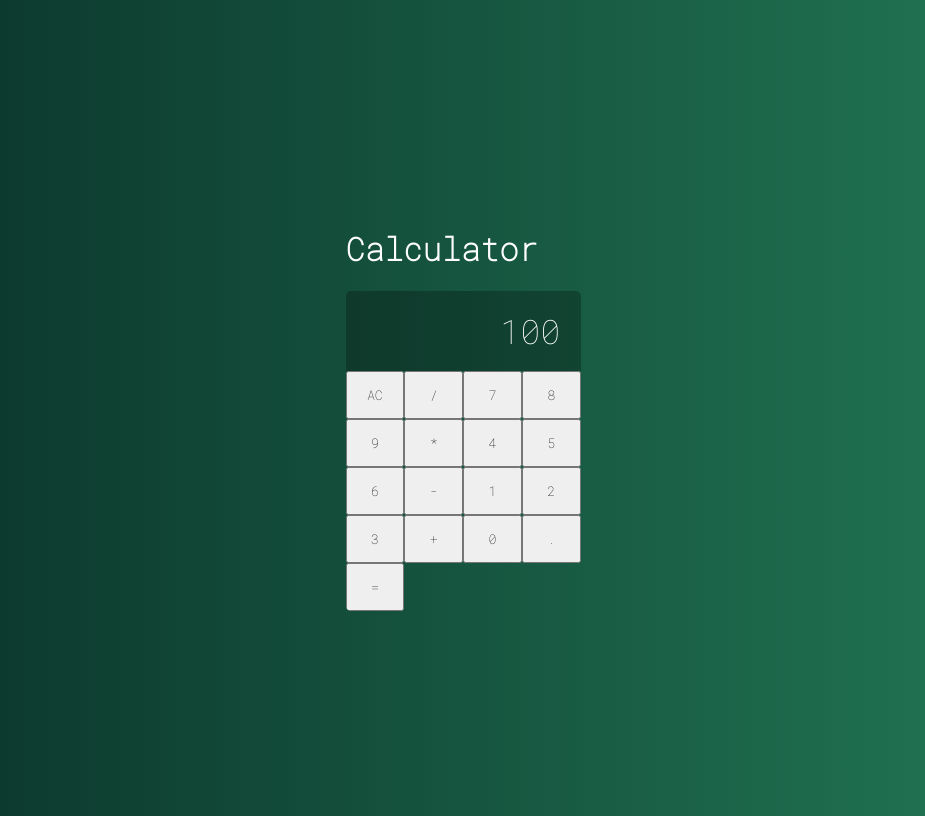
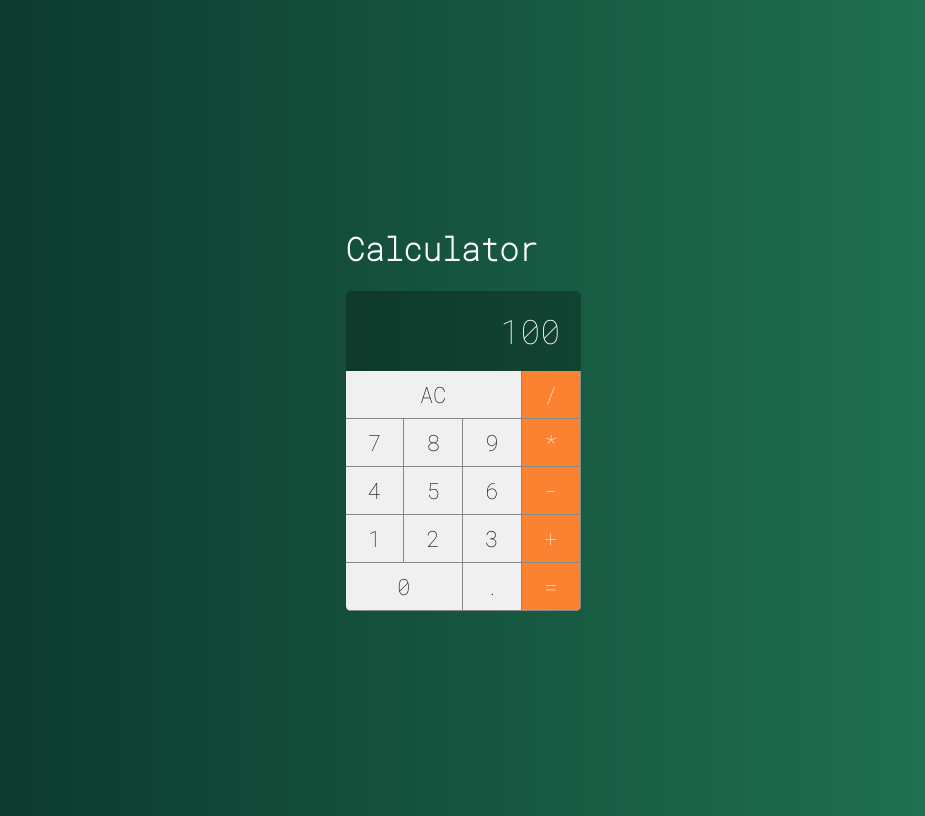
Before and after one commit to rodrigoCodDev/calculator, a React (Create React App) app: page / in a window 1280 px wide. Shown: the whole page, without its empty margins (177-1102 px from the left). Built offline with nearby package versions, Linux system fonts and the light colour scheme.

Commit message:
Customizing buttons

```diff
--- a/src/components/Button.css
+++ b/src/components/Button.css
@@ -1,5 +1,5 @@
 :root {
-    --bg-button: #f0f0;
+    --bg-button: #f0f0f0;
     --border-button: solid 1px #888;
 }
 
@@ -11,3 +11,24 @@
     border-bottom: var(--border-button);
     outline: none;
 }
+
+.button:active {
+    background-color: #ccc;
+}
+
+.button.double {
+    grid-column: span 2;
+}
+
+.button.triple {
+    grid-column: span 3;
+}
+
+.button.operation {
+    background-color: #fa8231;
+    color: #fff;
+}
+
+.button.operation:active {
+    background-color: #fa8231;
+}
--- a/src/components/Button.jsx
+++ b/src/components/Button.jsx
@@ -3,9 +3,19 @@
 
 class Button extends Component {
     state = {  }
+
     render() {
+        let classes = 'button '
+        classes += this.props.operation ? 'operation ' : ''
+        classes += this.props.double ? 'double ' : ''
+        classes += this.props.triple ? 'triple' : ''
+
         return (
-            <button>{this.props.label}</button>
+            <button
+                onClick={e => this.props.click && this.props.click (this.props.label)}
+                className={classes}>
+                {this.props.label}
+            </button>
         );
     }
 }
--- a/src/main/Calculator.jsx
+++ b/src/main/Calculator.jsx
@@ -4,27 +4,46 @@
 import Display from '../components/Display'
 
 export default class Calculator extends Component {
+  constructor(props) {
+    super()
+    this.clearMemory = this.clearMemory.bind(this)
+    this.setOperation = this.setOperation.bind(this)
+    this.addDigit = this.addDigit.bind(this)
+  }
+
+  clearMemory() {
+    console.log('clear')
+  }
+
+  setOperation(operation) {
+    console.log(operation)
+  }
+
+  addDigit(n) {
+    console.log(n)
+  }
+
   render() {
     return (
       <div className='calculator'>
-        <Display value="100" />
-        <Button label="AC"/>
-        <Button label="/"/>
-        <Button label="7"/>
-        <Button label="8"/>
-        <Button label="9"/>
-        <Button label="*"/>
-        <Button label="4"/>
-        <Button label="5"/>
-        <Button label="6"/>
-        <Button label="-"/>
-        <Button label="1"/>
-        <Button label="2"/>
-        <Button label="3"/>
-        <Button label="+"/>
-        <Button label="0"/>
-        <Button label="."/>
-        <Button label="="/>
+        <Display value="100"/>
+        <Button label="AC" click={this.clearMemory} triple/>
+        <Button label="/" click={this.setOperation} operation/>
+        <Button label="7" click={this.addDigit}/>
+        <Button label="8" click={this.addDigit}/>
+        <Button label="9" click={this.addDigit}/>
+        <Button label="*" click={this.setOperation} operation/>
+        <Button label="4" click={this.addDigit}/>
+        <Button label="5" click={this.addDigit}/>
+        <Button label="6" click={this.addDigit}/>
+        <Button label="-" click={this.setOperation} operation/>
+        <Button label="1" click={this.addDigit}/>
+        <Button label="2" click={this.addDigit}/>
+        <Button label="3" click={this.addDigit}/>
+        <Button label="+" click={this.setOperation} operation/>
+        <Button label="0" click={this.addDigit} double/>
+        <Button label="." click={this.addDigit}/>
+        <Button label="=" click={this.setOperation} operation/>
       </div>
     )
   }
```
